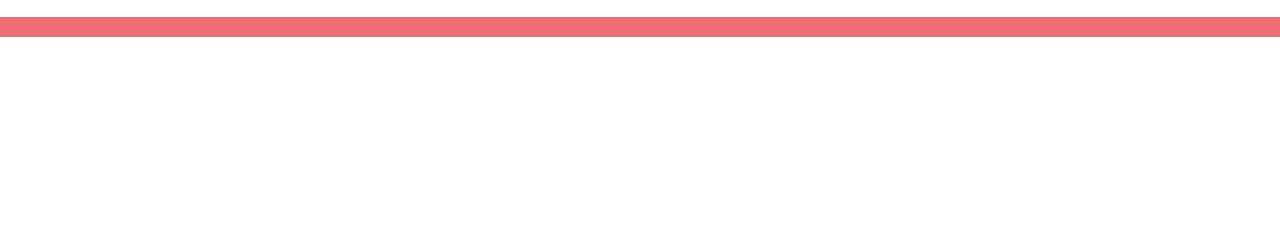
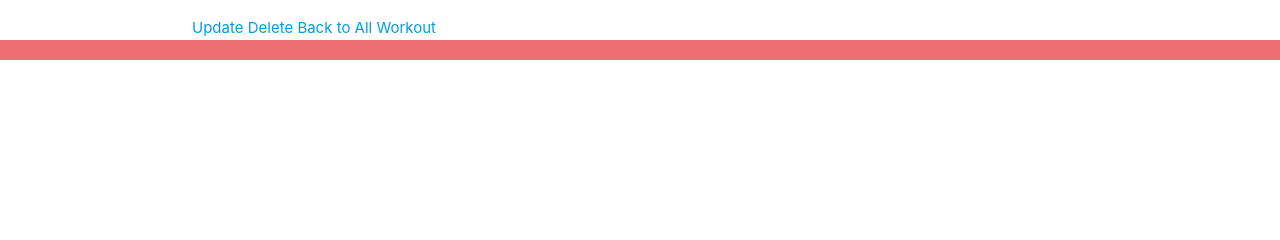
Before and after one commit to mikeolsonn/fitiva, a Django app: template main_app/templates/workouts/detail.html in a window 1280 px wide. Shown: the part 381-621 px from the top of the page. Run offline with Django 3.2, Linux system fonts and the light colour scheme; the template is opened without the code that fills it, so the values that code supplies are empty.

Commit message:
adds update and delete buttons

```diff
--- a/main_app/templates/workouts/detail.html
+++ b/main_app/templates/workouts/detail.html
@@ -8,4 +8,7 @@
 <p>Calories Burned: {{ workout.calories_burned }}</p>
 <p>Description: {{ workout.description }}</p>
 <p>Date: {{ workout.date }}</p>
+<a href="{% url 'workout_update' workout.id %}">Update</a>
+<a href="{% url 'workout_delete' workout.id %}">Delete</a>
+<a href="{% url 'index' %}">Back to All Workout</a>
 {% endblock %}
```
